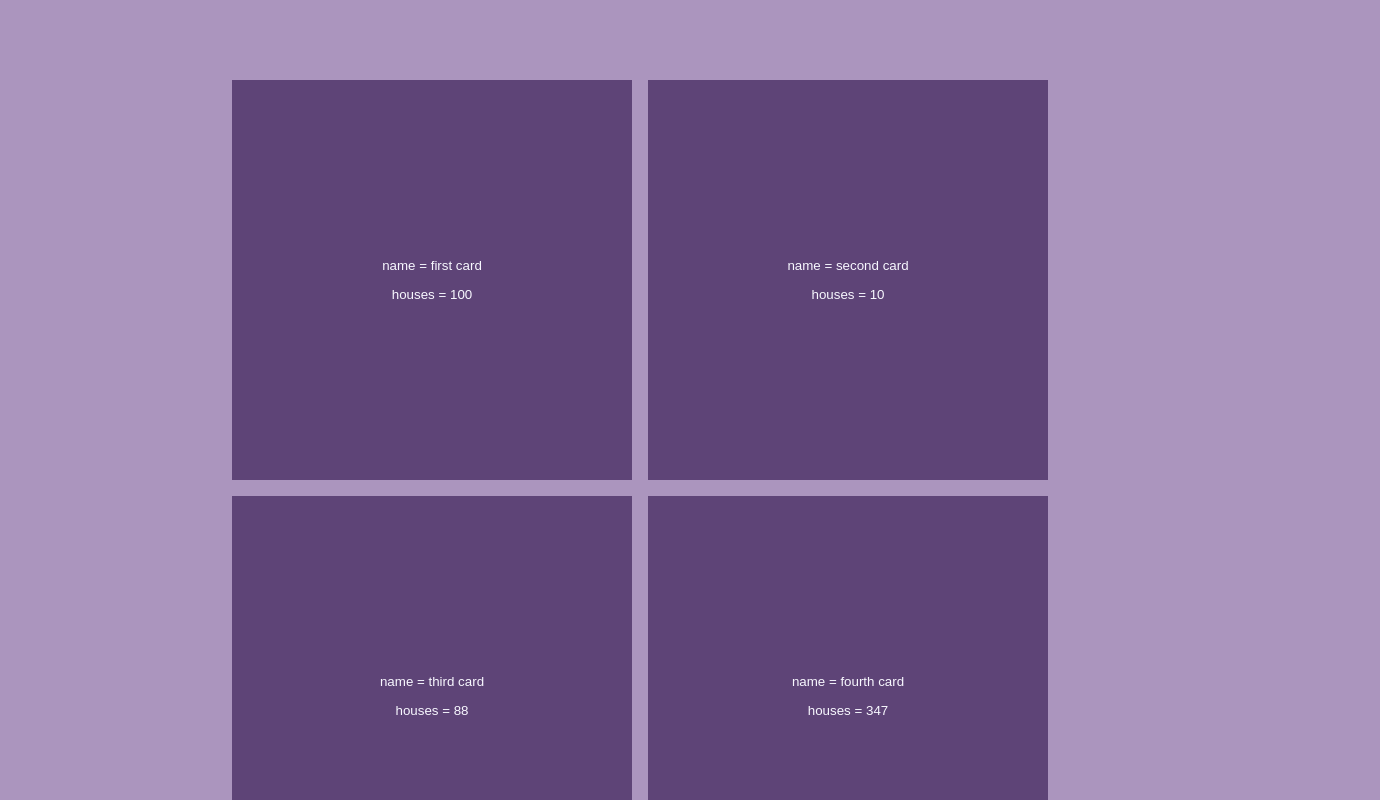
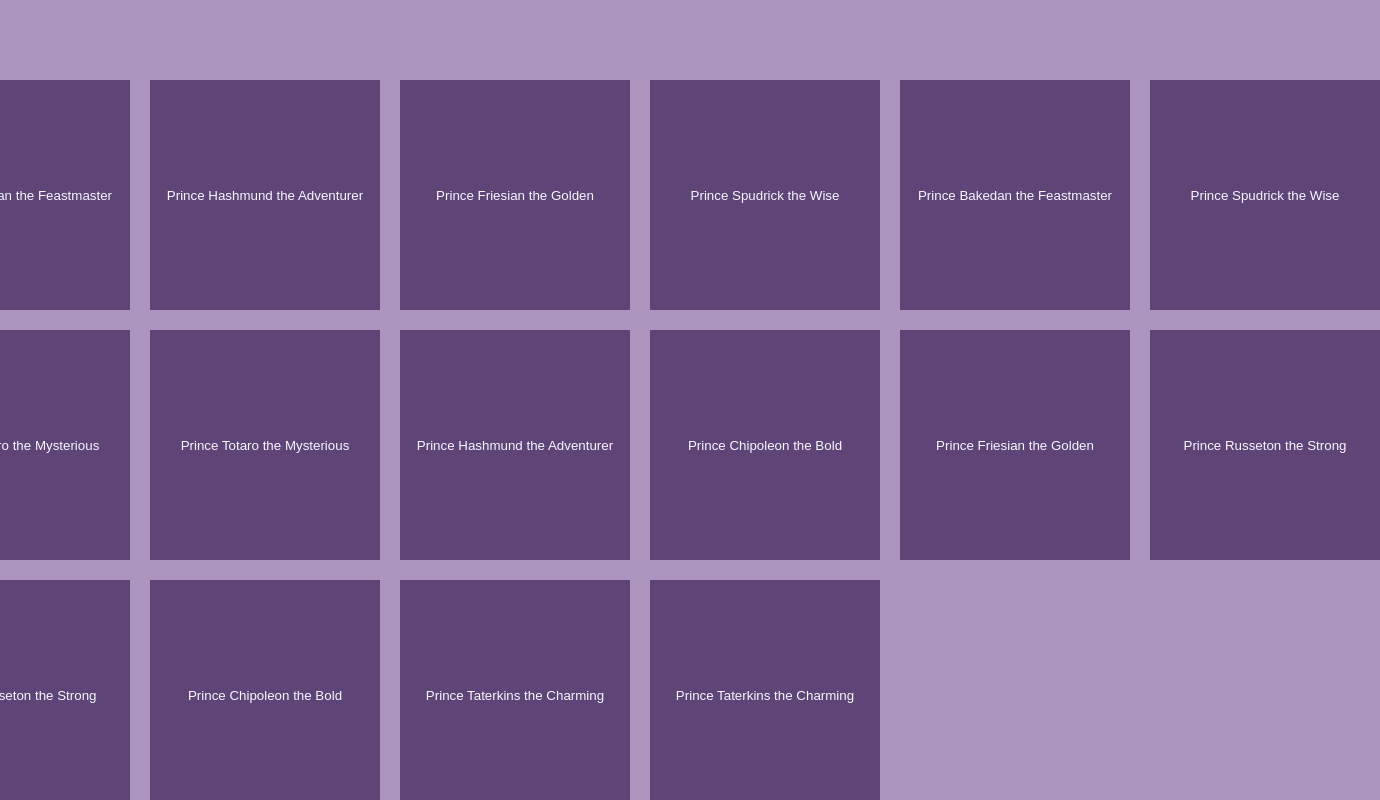
Before and after one commit to YaroslavaGD/double-spud, an Angular app: page / in a window 1280 px wide. Shown: the top 800 px of the page, 1380 px wide, since content can reach past the window. Built offline with nearby package versions, Linux system fonts and the light colour scheme.

Commit message:
feat: add getGamesCards

```diff
--- a/src/app/card-controller.service.ts
+++ b/src/app/card-controller.service.ts
@@ -9,43 +9,68 @@ export class CardControllerService {
   cards: Card[] = [
     {
       id: 0,
-      name: 'first card',
+      name: 'Prince Spudrick the Wise',
       houses: 100,
+      description: `Мудрый, спокойный и добрый правитель 100 домов.
+        Если тебе нужен заботливый принц, который слушает и понимает, Spudrick — твой выбор.
+        Его королевство славится лучшими картофельными пирогами на свете!`,
     },
     {
       id: 1,
-      name: 'second card',
+      name: 'Prince Chipoleon the Bold',
       houses: 10,
+      description: `Маленькое королевство, но большие амбиции.
+        Chipoleon готов рискнуть всем ради славы и богатства.
+        Он любит вызовы, но может оказаться слишком дерзким для некоторых.
+        Ты готова к приключениям?`,
     },
     {
       id: 2,
-      name: 'third card',
+      name: 'Prince Hashmund the Adventurer',
       houses: 88,
+      description: `Бесстрашный воин, который жаждет приключений.
+        Его 88 домов под его защитой, и он всегда в поисках новых побед.
+        Хочешь присоединиться к его приключениям и разделить его славу?`,
     },
     {
       id: 3,
-      name: 'fourth card',
+      name: 'Prince Friesian the Golden',
       houses: 347,
+      description: `Успех, богатство и золото — его мир.
+        Friesian управляет 347 домами и точно знает, как достичь вершин.
+        Но может ли он предложить что-то, кроме богатства? Только ты сможешь узнать.`,
     },
     {
       id: 4,
-      name: 'fifth card',
+      name: 'Prince Bakedan the Feastmaster',
       houses: 875,
+      description: `Добродушный и весёлый принц, который обожает устраивать пиры.
+        Его королевство из 875 домов — рай для гурманов.
+        Если тебе нравятся уют и веселье, Bakedan приглашает тебя разделить с ним его роскошные застолья!`,
     },
     {
       id: 5,
-      name: 'sixth card',
+      name: 'Prince Russeton the Strong',
       houses: 1577,
+      description: `Суровый и могучий правитель, который не знает поражений.
+        Его королевство из 1577 домов — настоящая крепость.
+        Russeton может защитить тебя от любых угроз, но готов ли ты к его холодной строгости?`,
     },
     {
       id: 6,
-      name: 'seventh card',
+      name: 'Prince Taterkins the Charming',
       houses: 6,
+      description: `Маленькое королевство и большое обаяние.
+        Taterkins знает, как добиться своего, несмотря на свои скромные 6 домов.
+        Он полагается на хитрость и шарм. Может, меньше значит больше?`,
     },
     {
       id: 8,
-      name: 'eighth card',
+      name: 'Prince Totaro the Mysterious',
       houses: 34,
+      description: `Загадочный принц из земель, о которых ходят легенды.
+        Его королевство из 34 домов скрыто в тумане, а его прошлое покрыто тайнами.
+        Тебе интересно узнать его секреты?`,
     },
   ];
 
@@ -53,6 +78,12 @@ export class CardControllerService {
     return this.cards;
   }
 
+  getGamesCards(): Card[] {
+    return this.cards
+      .flatMap((card) => [card, { ...card }])
+      .sort(() => Math.random() - 0.5);
+  }
+
   getCardById(id: number): Card | undefined {
     return this.cards.find((card) => card.id === id);
   }
--- a/src/app/card-list/card-list.component.scss
+++ b/src/app/card-list/card-list.component.scss
@@ -1,9 +1,9 @@
 :host {
-  display: flex;
-  flex-wrap: wrap;
-  align-items: center;
+  display: grid;
+  grid-template-columns: repeat(6, 1fr);
+  gap: 20px;
   justify-content: center;
-  gap: 1rem;
+  max-width: 100%;
   margin: 0 auto;
   padding: 5rem;
 }
--- a/src/app/card-list/card-list.component.ts
+++ b/src/app/card-list/card-list.component.ts
@@ -17,6 +17,6 @@ export class CardListComponent {
   cardList: Card[] = [];
 
   constructor() {
-    this.cardList = this.cardControllerService.getAllCards();
+    this.cardList = this.cardControllerService.getGamesCards();
   }
 }
--- a/src/app/card/card.component.html
+++ b/src/app/card/card.component.html
@@ -1,4 +1,8 @@
 <button class="card" (click)="displayDetails()">
-  <p>name = {{ card.name }}</p>
-  <p>houses = {{ card.houses }}</p>
+  <div *ngIf="!showDetails">
+    <p>{{ card.name }}</p>
+  </div>
+  <div *ngIf="showDetails">
+    <p>{{ card.description }}</p>
+  </div>
 </button>
--- a/src/app/card/card.component.scss
+++ b/src/app/card/card.component.scss
@@ -3,9 +3,15 @@
 }
 
 .card {
-  width: 400px;
-  height: 400px;
+  width: 230px;
+  height: 230px;
   background-color: var(--card-background);
   color: var(--card-text);
   border: none;
+  cursor: pointer;
 }
+
+.card:hover {
+  background-color: var(--card-background-hover);
+  transition: background-color 0.3s ease-in 0.3s;
+}
--- a/src/app/card/card.component.ts
+++ b/src/app/card/card.component.ts
@@ -12,8 +12,10 @@ import { Card } from '../models/card';
 })
 export class CardComponent {
   @Input() card!: Card;
+  showDetails = false;
 
   displayDetails() {
+    this.showDetails = !this.showDetails;
     // console.log('display details = ', this.card);
   }
 }
--- a/src/app/models/card.ts
+++ b/src/app/models/card.ts
@@ -2,4 +2,5 @@ export interface Card {
   id: number;
   name: string;
   houses: number;
+  description: string;
 }
--- a/src/styles/colors.scss
+++ b/src/styles/colors.scss
@@ -1,5 +1,6 @@
 :root {
   --body-background: #ab95be;
   --card-background: #5e4477;
+  --card-background-hover: #7e6e8d;
   --card-text: #f8f8ff;
 }
```
